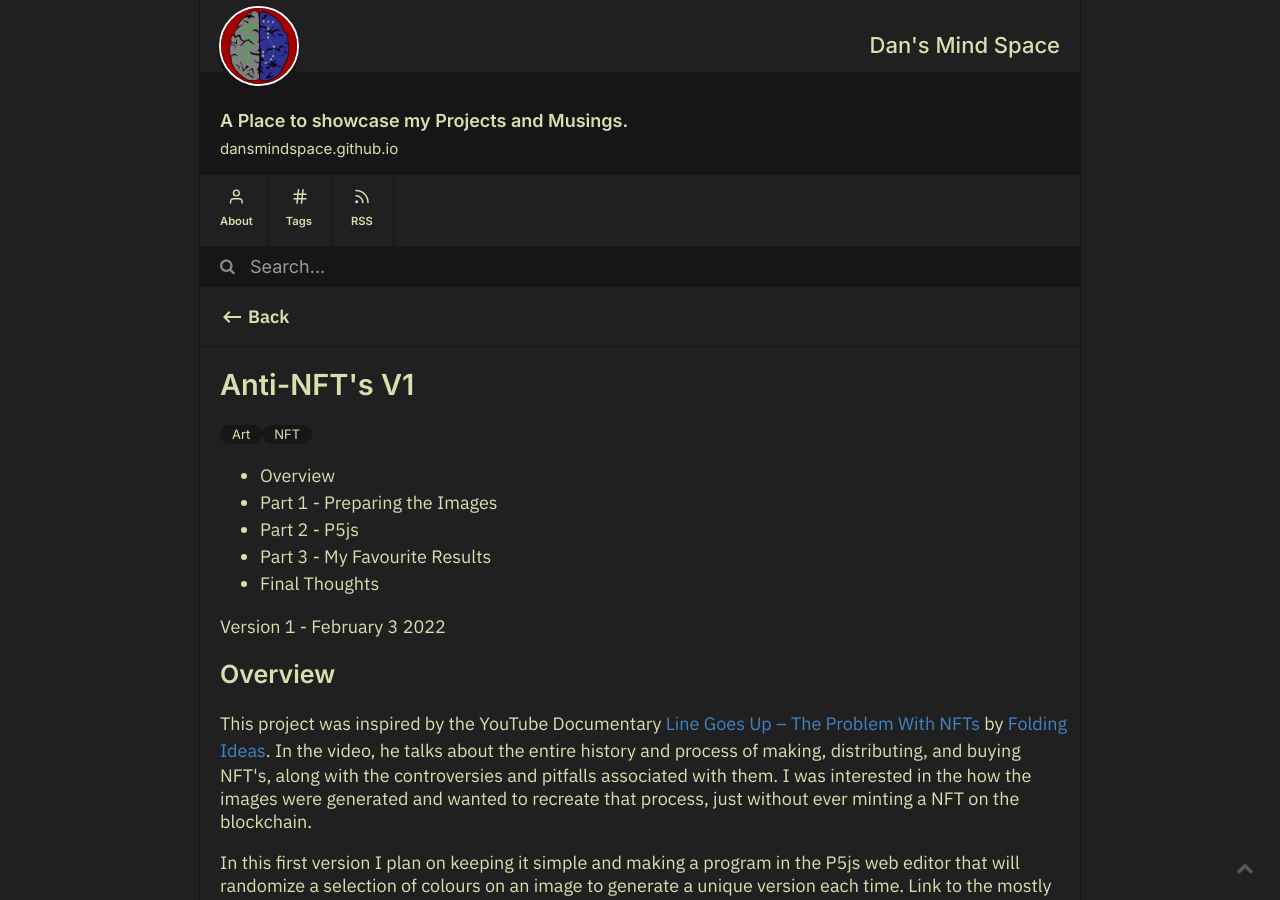
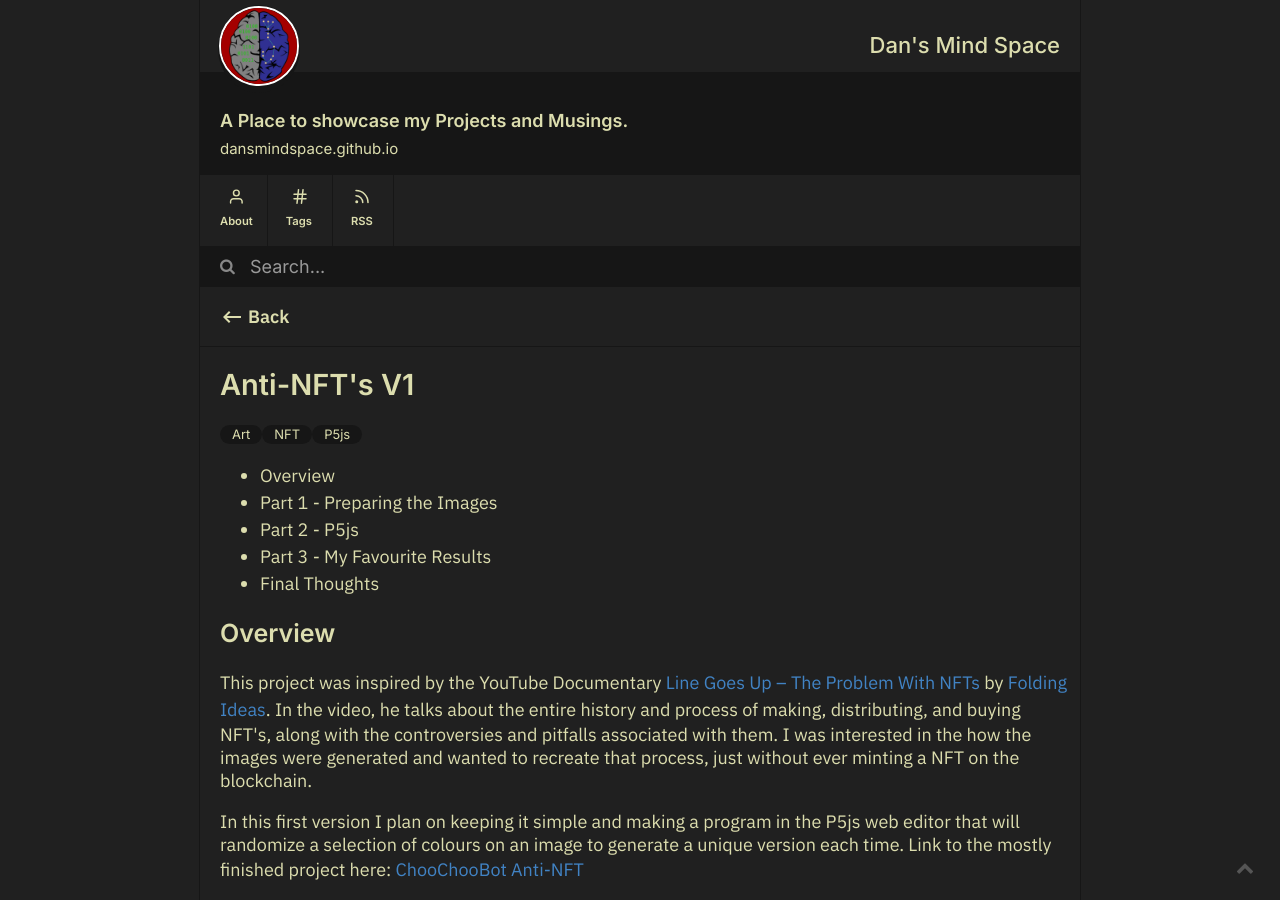
Before and after one commit to dansmindspace/dansmindspace.github.io, a Jekyll site: the page built from _notes/Anti-NFT's V1.md, in a window 1280 px wide and 900 px high. Built offline with Jekyll 4.4.1, drawn with Linux system fonts in a browser that asks for light colours; comment, search, counter and statistics services are not loaded.

```diff
--- a/_notes/Anti-NFT's V1.md
+++ b/_notes/Anti-NFT's V1.md
@@ -4,9 +4,8 @@
 toc: true
 comments: true
 stickied: false
-tags: [Art, NFT]
+tags: [Art, NFT, P5js]
 ---
-Version 1 - February 3 2022
 
 ## Overview
 
```
